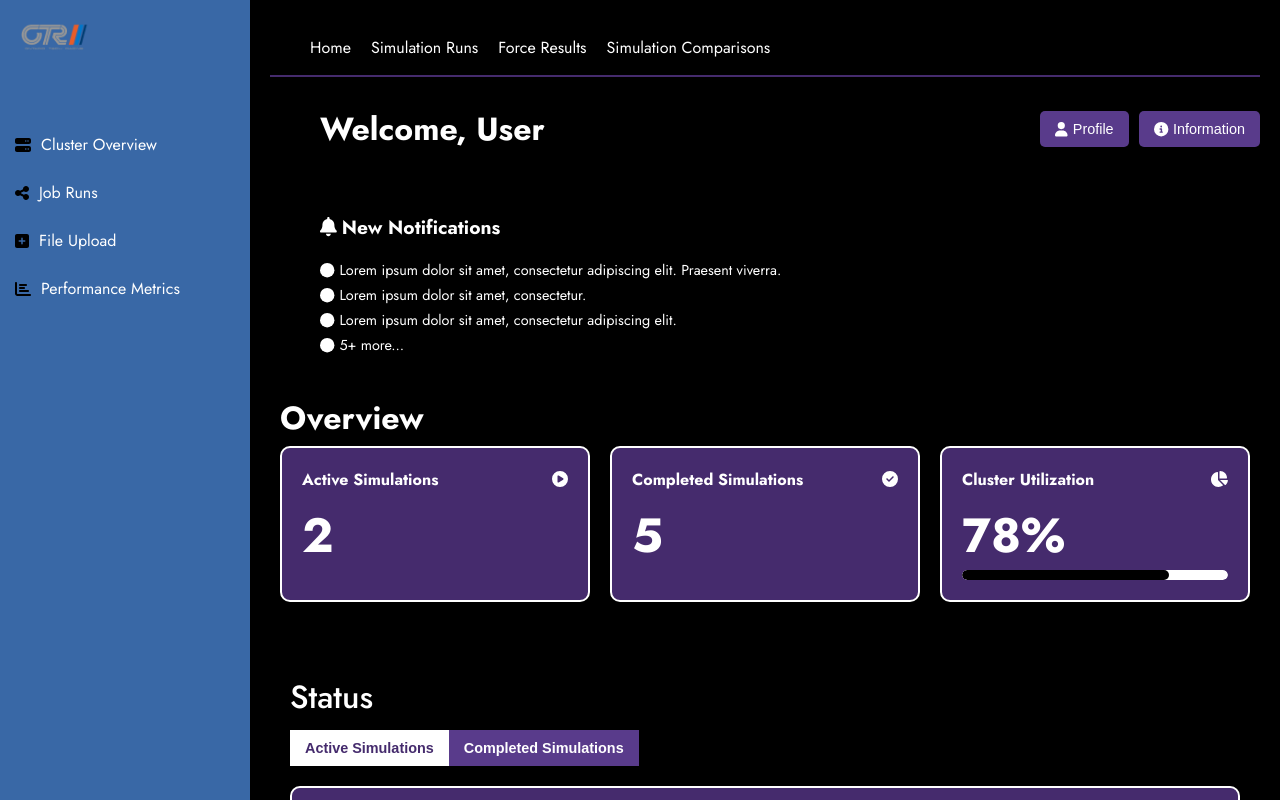
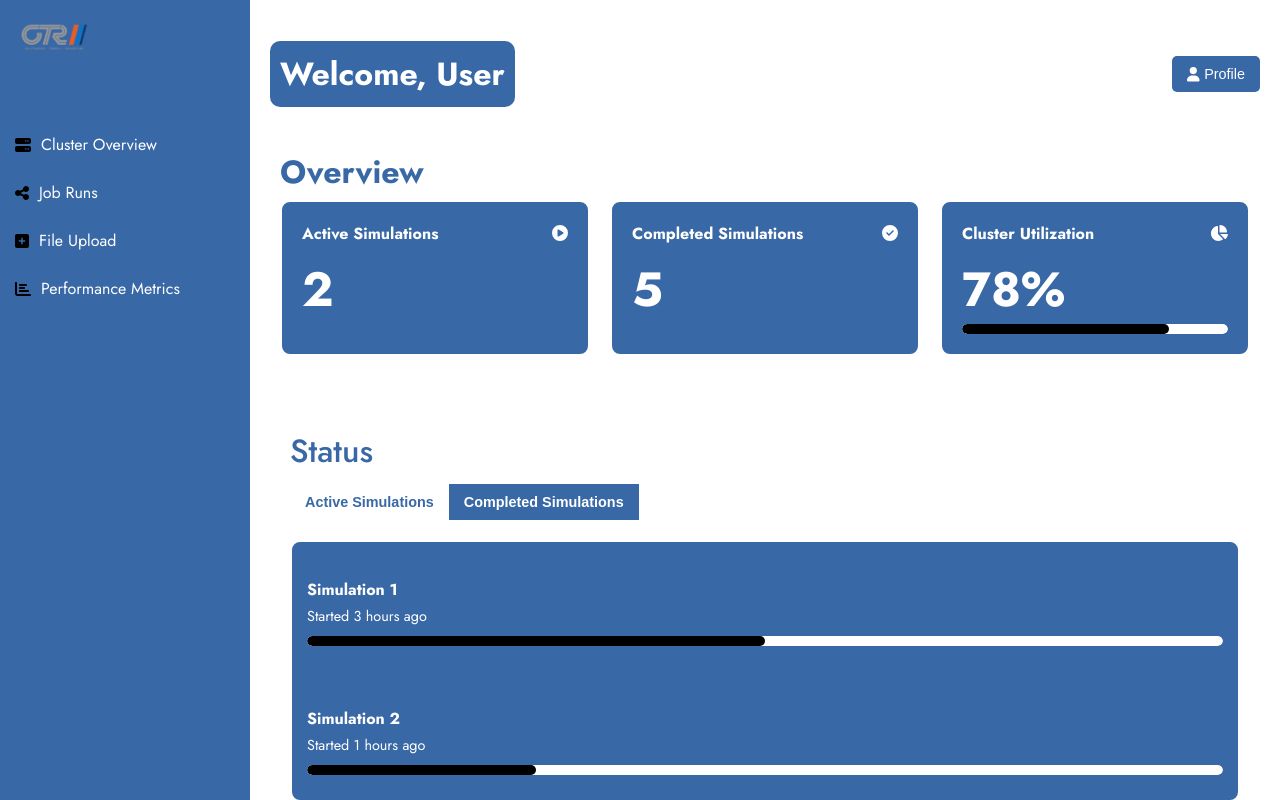
Before and after one commit to OntarioTechRacing/cluster_frontend, a React (Create React App) app: page / in a window 1280 px wide. Built offline with nearby package versions, Linux system fonts and the light colour scheme.

Commit message:
Changes made to tailor new Figma design

```diff
--- a/src/Components/Side-Bar-Nav/SideNavBar.css
+++ b/src/Components/Side-Bar-Nav/SideNavBar.css
@@ -4,7 +4,7 @@
   width: 12rem;
   height: auto;
   border: none;
-  background-color: #452b6d;
+  background-color: #3968A6;
 }
 .Otrlogo {
   width: 50px;
--- a/src/components/Hero/Hero.css
+++ b/src/components/Hero/Hero.css
@@ -6,9 +6,9 @@
 .hero-content {
   flex: 1; /* Take the remaining space */
   padding: 20px;
-  color: #ffffff;
+  color: white;
   font-family: "Jost", sans-serif;
-  background-color: #000000;
+  background-color: white;
   overflow-y: auto; /* Enable scrolling if content overflows */
 }
 
@@ -31,7 +31,7 @@
 }
 
 .hero-buttons button {
-  background-color: #593b8b;
+  background-color: #3968A6;
   color: #ffffff;
   border: none;
   border-radius: 5px;
@@ -44,36 +44,9 @@
 }
 
 .hero-buttons button:hover {
-  background-color: #6d4ca5;
+  background-color: #2f568a;
 }
 
-.notifications {
-  margin-bottom: 20px;
-  margin-left: 50px;
-}
-
-.notifications h3 {
-  font-size: 1.2rem;
-  font-weight: bold;
-  color: #ffffff;
-  display: flex;
-  align-items: center;
-  gap: 5px;
-}
-
-.notifications ul {
-  list-style: none;
-  padding: 0;
-  color: #ffffff;
-  font-size: 0.9rem;
-}
-
-.notifications ul li {
-  margin-bottom: 5px;
-  display: flex;
-  align-items: center;
-  gap: 5px;
-}
 
 .overview {
   display: flex;
@@ -84,15 +57,17 @@
 .overview-title {
   text-align: left;
   margin: 5px 10px;
+  color: #3968A6;
 }
 
-.headerLinks-list {
+/* .headerLinks-list {
   display: flex;
   gap: 20px;
-}
+} */
 
 .status-header {
   text-align: left;
+  color: #3968A6;
 }
 
 a {
@@ -105,16 +80,16 @@ a:hover {
 }
 
 .hr-element {
-  border: 1.5px solid #452b6d;
+  border: 1.5px solid #3968A6;
 }
 
-.headerLinks-list li {
+/* .headerLinks-list li {
   list-style: none;
   font-size: 16px;
-}
+} */
 
 .overview-item {
-  background-color: #452b6d;
+  background-color: #3968A6;
   padding: 20px;
   border-radius: 10px;
   text-align: center;
@@ -124,7 +99,14 @@ a:hover {
 }
 
 .hero-user {
-  margin-left: 50px;
+  background-color: #3968A6;
+  color: #fff;
+  font-weight: bold;
+  font-size: 2.5rem;
+  padding: 10px 10px;
+  border-radius: 10px;
+  /* margin: 0; */
+  display: inline-block;
 }
 
 .overview-item h3 {
@@ -158,10 +140,11 @@ a:hover {
 .tabs {
   display: flex;
   margin-bottom: 20px;
+  color: ;
 }
 
 .tabs button {
-  background-color: #593b8b;
+  background-color: #3968A6;
   color: #ffffff;
   border: none;
   padding: 10px 15px;
@@ -176,11 +159,11 @@ a:hover {
 
 .tabs .active-tab {
   background-color: #ffffff;
-  color: #452b6d;
+  color: #3968A6;
 }
 
 .simulations {
-  background-color: #452b6d;
+  background-color: #3968A6;
   border-radius: 10px;
   border: 2px solid #ffffff;
   margin-bottom: 20px;
@@ -188,7 +171,7 @@ a:hover {
 }
 
 .simulation {
-  background-color: #452b6d;
+  background-color: #3968A6;
   padding: 15px;
   border-radius: 10px;
   margin-bottom: 10px;
@@ -203,7 +186,7 @@ a:hover {
   font-size: 0.9rem;
   margin-bottom: 10px;
   margin-top: 0;
-  color: #c2b8e5;
+  color: #ffffff;
 }
 
 .new-simulation-btn {
--- a/src/components/Hero/Hero.jsx
+++ b/src/components/Hero/Hero.jsx
@@ -27,8 +27,8 @@ const Hero = () => {
       <Navbar />
       {/* Hero Content */}
       <div className="hero-content">
-        <div className="headerLinks">
-          <ul className="headerLinks-list">
+        {/* <div className="headerLinks"> */}
+          {/* <ul className="headerLinks-list">
             <li>
               <a href="./">Home</a>
             </li>
@@ -41,41 +41,19 @@ const Hero = () => {
             <li>
               <a href="./">Simulation Comparisons</a>
             </li>
-          </ul>
-          <hr className="hr-element" />
-        </div>
+          </ul> */}
+          {/* <hr className="hr-element" /> */}
+        {/* </div> */}
         <div className="hero-header">
           <h1 className="hero-user">Welcome, User</h1>
           <div className="hero-buttons">
             <button className="profile-btn">
               <FontAwesomeIcon icon={faUser} /> Profile
             </button>
-            <button className="info-btn">
+            {/* <button className="info-btn">
               <FontAwesomeIcon icon={faCircleInfo} /> Information
-            </button>
+            </button> */}
           </div>
-        </div>
-        <div className="notifications">
-          <h3>
-            <FontAwesomeIcon icon={faBell} /> New Notifications
-          </h3>
-          <ul>
-            <li>
-              <FontAwesomeIcon icon={faCircle} /> Lorem ipsum dolor sit amet,
-              consectetur adipiscing elit. Praesent viverra.
-            </li>
-            <li>
-              <FontAwesomeIcon icon={faCircle} /> Lorem ipsum dolor sit amet,
-              consectetur.
-            </li>
-            <li>
-              <FontAwesomeIcon icon={faCircle} /> Lorem ipsum dolor sit amet,
-              consectetur adipiscing elit.
-            </li>
-            <li>
-              <FontAwesomeIcon icon={faCircle} /> 5+ more...
-            </li>
-          </ul>
         </div>
         <h1 className="overview-title">Overview</h1>
         <div className="overview">
```
